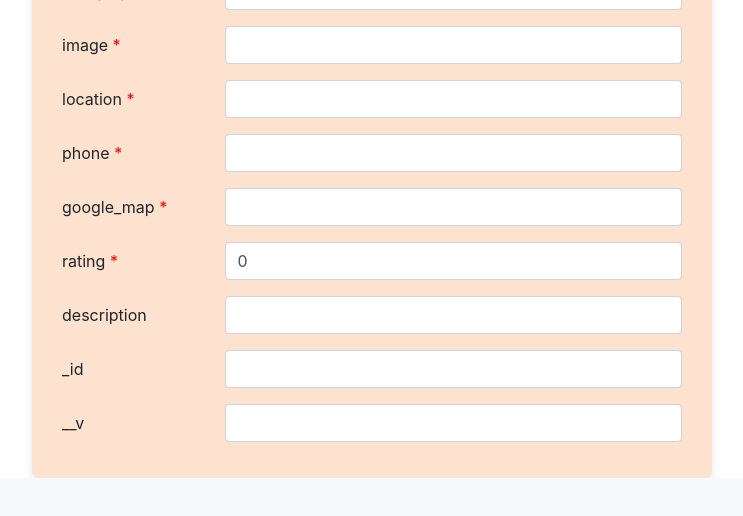
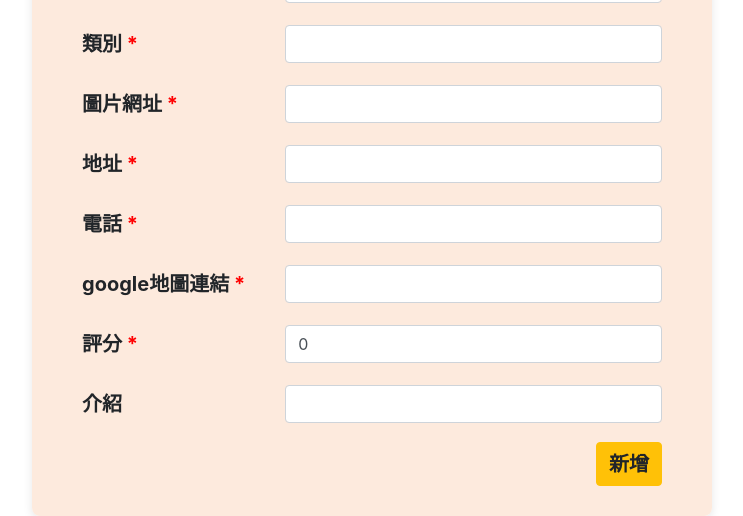
Before and after one commit to Kaikai8888/restaurant_list_2, a Node server app: page /restaurants/new in a window 1280 px wide. Shown: the part 356-872 px from the top of the page, without its empty margins (268-1011 px from the left). Before the commit the page ends 834 px from the top, so only its background shows below. Run offline with Node 20, Linux system fonts and the light colour scheme; some libraries are stand-ins or nearby versions.

Commit message:
feat: complete new.handlebars

```diff
--- a/app.js
+++ b/app.js
@@ -7,7 +7,7 @@ const Restaurant = require('./models/restaurant.js')
 const app = express()
 const port = 3000
 //other variables
-const restaurantInputAttributes = require('./models/data/restaurantInputAttributes.json')
+const formAttributes = require('./models/data/restaurantFormAttributes.json')
 
 //database setting
 mongoose.connect('mongodb://localhost/restaurant-list', { useNewUrlParser: true, useUnifiedTopology: true })
@@ -43,7 +43,9 @@ app.get('/', (req, res) => {
 //add new restaurant
 app.get('/restaurants/new', (req, res) => {
   const properties = Restaurant.schema.paths
-  res.render('new', { properties, restaurantInputAttributes })
+  delete properties._id
+  delete properties.__v
+  res.render('new', { properties, formAttributes })
 })
 
 //detail page
@@ -74,5 +76,3 @@ app.get('/search', (req, res) => {
 app.listen(port, () => {
   console.log(`Express is listening on http://localhost:${port}`)
 })
-
-console.log(Restaurant.schema.paths.name_en.isRequired)
--- /dev/null
+++ b/models/data/restaurantFormAttributes.json
@@ -0,0 +1,30 @@
+{
+  "chinese": {
+    "name": "店名",
+    "name_en": "英文店名",
+    "category": "類別",
+    "image": "圖片網址",
+    "location": "地址",
+    "phone": "電話",
+    "google_map": "google地圖連結",
+    "rating": "評分",
+    "description": "介紹"
+  },
+  "input": {
+    "image": {
+      "type": "url"
+    },
+    "phone": {
+      "type": "tel"
+    },
+    "google_map": {
+      "type": "url"
+    },
+    "rating": {
+      "type": "number",
+      "min": "0",
+      "max": "5",
+      "value": "0"
+    }
+  }
+}
--- a/models/data/restaurantInputAttributes.json
+++ /dev/null
@@ -1,17 +0,0 @@
-{
-  "image": {
-    "type": "url"
-  },
-  "phone": {
-    "type": "tel"
-  },
-  "google_map": {
-    "type": "url"
-  },
-  "rating": {
-    "type": "number",
-    "min": "0",
-    "max": "5",
-    "value": "0"
-  }
-}
--- a/public/stylesheets/style.css
+++ b/public/stylesheets/style.css
@@ -23,19 +23,21 @@ header {
 .search-bar .search-bar-outer, .new-edit-form{
   margin: 0 auto;
   max-width: 680px;
-  background-color: #fce2cf;
   border-radius: 8px;
-  padding: 20px 30px;
   border: 0;
   box-shadow: 0 3px 10px rgba(0, 0, 0, 0.1);
 }
 
 .search-bar .search-bar-outer {
   margin-top: -60px;
+  padding: 20px 30px;
+  background-color: rgb(252, 226, 207);
 }
 
 .new-edit-form {
-  margin-top: -150px;
+  margin-top: -180px;
+  padding: 30px 50px;
+  background-color: rgba(252,226,207,0.7);
 }
 
 
--- a/views/new.handlebars
+++ b/views/new.handlebars
@@ -1,18 +1,24 @@
 <div class="container new-edit-form">
+  <h3 class="mb-4 text-center" style="letter-spacing: 2px;font-weight: 900;">新增餐廳</h3>
   <form action="/restaurants/new" method="POST">
     {{#each properties}}
-    <div class="form-group row">
-      <label for="{{ @key }}" class="col-sm-3 col-form-label">{{ @key }}
+    <div class="form-group row align-items-center">
+      <label for="{{ @key }}" class="col-sm-4 col-form-label" style="font-size: 20px;font-weight: 700;">
+        {{getByKey ../formAttributes.chinese @key}}
         {{#if this.isRequired}}
         <span style="color: red">*</span>
         {{/if}}
       </label>
-      <div class="col-sm-9">
-        <input class="form-control" id="{{ @key }}" name={{ @key }}
-          {{#each (getByKey ../restaurantInputAttributes @key)}} {{ @key }}={{ this }} {{else}} type="text" {{/each}}>
+      <div class="col-sm-8">
+        <input class="form-control" id="{{ @key }}" name={{ @key }} {{#each (getByKey ../formAttributes.input @key)}}
+          {{ @key }}={{ this }} {{else}} type="text" {{/each}}>
       </div>
     </div>
     {{/each}}
+    <div class="row justify-content-end">
+      <button type="submit" class="btn btn-warning"
+        style="font-size: 20px; font-weight: 700; margin-right: 15px;">新增</button>
+    </div>
 
   </form>
 </div>
```
Also changed, not shown: 1 other file.
